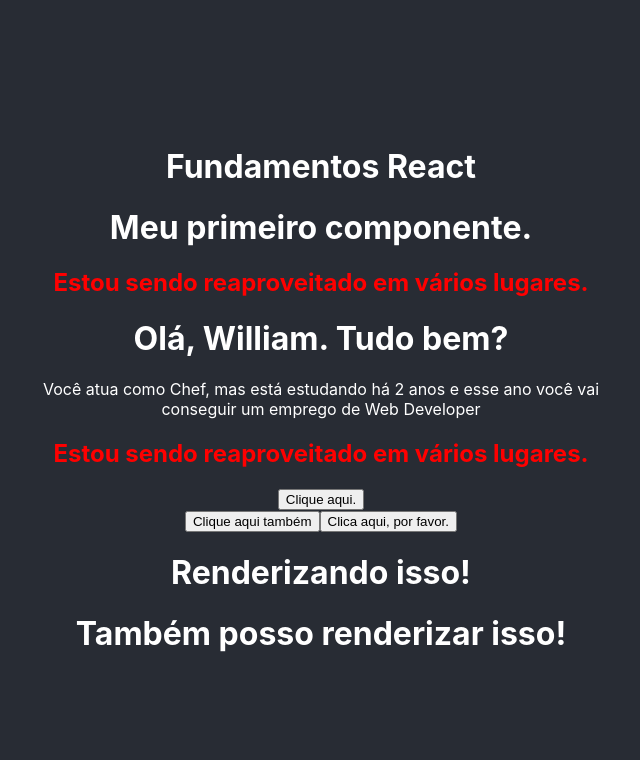
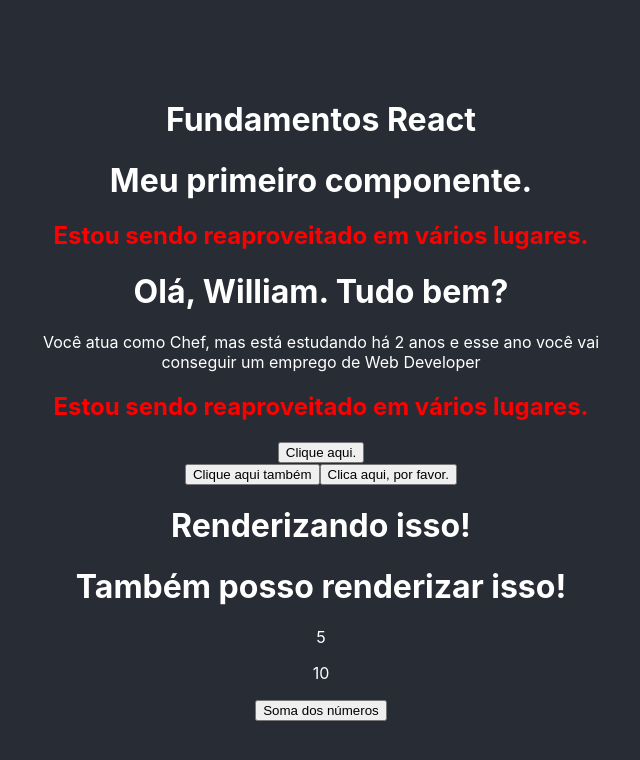
Before and after one commit to williampgdias/React-zero-maestria, a React (Create React App) app in the folder 2_fundamentos/fundamentos/: page / in a window 1280 px wide. Shown: the top 760 px of the page, without its empty margins (319-959 px from the left). Built offline with nearby package versions, Linux system fonts and the light colour scheme.

Commit message:
Challenge #2

```diff
--- a/2_fundamentos/fundamentos/src/App.js
+++ b/2_fundamentos/fundamentos/src/App.js
@@ -3,6 +3,7 @@
 import TemplateExpressions from './components/TemplateExpressions';
 import MyComponent from './components/MyComponent';
 import Events from './components/Events';
+import Challenge from './components/Challenge';
 
 // CSS
 import './App.css';
@@ -15,6 +16,7 @@
       <TemplateExpressions />
       <MyComponent />
       <Events />
+      <Challenge />
     </div>
   );
 }
--- /dev/null
+++ b/2_fundamentos/fundamentos/src/components/Challenge.js
@@ -0,0 +1,17 @@
+const Challenge = () => {
+  const a = 5;
+  const b = 10;
+  const handleSomaDosNumeros = () => {
+    console.log(a + b);
+  };
+
+  return (
+    <div>
+      <p>{a}</p>
+      <p>{b}</p>
+      <button onClick={handleSomaDosNumeros}>Soma dos números</button>
+    </div>
+  );
+};
+
+export default Challenge;
```
